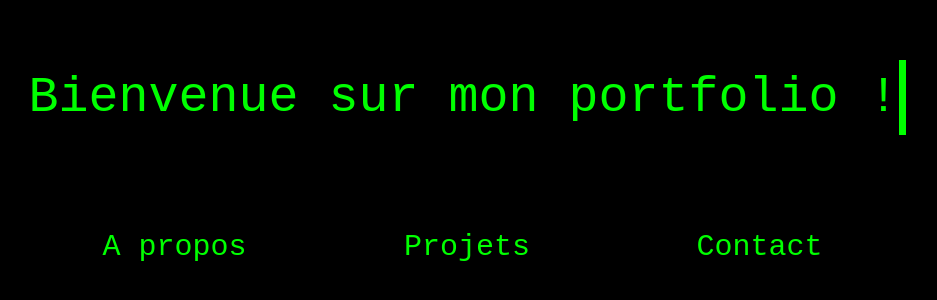
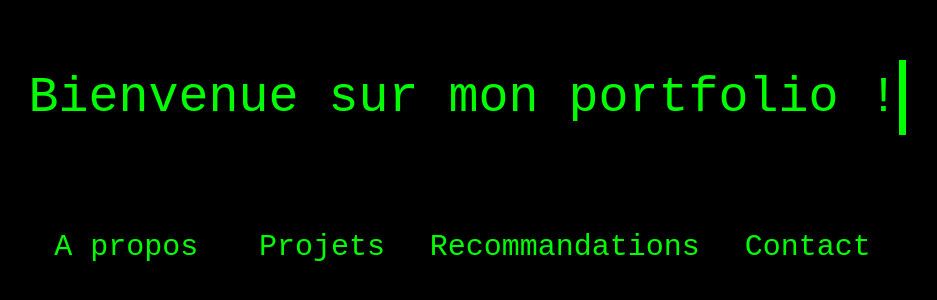
Before and after one commit to johanneclc/portfolio, a Next.js app in the folder portfolio-frontend/: page / in a window 1280 px wide. Shown: the part 230-530 px from the top of the page, without its empty margins (173-1110 px from the left). Built offline with nearby package versions, Linux system fonts and the light colour scheme.

Commit message:
create MenuHome component

```diff
--- a/portfolio-frontend/app/components/Home/home.tsx
+++ b/portfolio-frontend/app/components/Home/home.tsx
@@ -1,11 +1,11 @@
-import Menu from '../Menu/menu';
+import MenuHome from '../MenuHome/menu-home';
 import './home.css';
 
 export default function Home() {
   return (
       <div>
         <h1>Bienvenue sur mon portfolio !</h1>
-        <Menu />
+        <MenuHome />
       </div>
   );
 }
--- a/portfolio-frontend/app/components/Menu/menu.css
+++ b/portfolio-frontend/app/components/Menu/menu.css
@@ -1,38 +1,31 @@
 @import './../../globals.css';
+@import './../MenuHome/menu-home.css';
+
+body {
+    font-family: 'Courier New', Courier, monospace;
+}
 
 .menu {
+    background-color: #000;
+    color: #0f0;
+    padding: 10px 20px;
+    font-family: 'Courier New', Courier, monospace;
+    display: flex;
+    align-items: center;
+    position: fixed;
+    top: 0;
+    width: 100%;
+    z-index: 1000;
+  }
+
+.menu ul {
     display: flex;
     list-style-type: none;
     padding: 0;
-    width: 100%;
-    margin: 0 auto;
+    margin: 0;
+    justify-content: flex-start;
   }
 
   .menu li {
-    padding: 10px;
-    flex: 1;
-    text-align: center;
+    margin-right: 15px;
   }
-
-  .menu a {
-    color: #0f0;
-    text-decoration: none;
-    font-family: 'Courier New', Courier, monospace;
-    font-size: 30px;
-    transition: color 0.3s ease, text-shadow 0.3s ease;
-  }
-
-  .menu a:hover {
-    color: #fff;
-    text-shadow: 0 0 5px #0f0, 0 0 10px #0f0;
-  }
-
-  .menu a:active {
-    color: #0a0;
-  }
-
-  @keyframes fadeIn {
-    to {
-      opacity: 1;
-    }
-  }
--- a/portfolio-frontend/app/components/Menu/menu.tsx
+++ b/portfolio-frontend/app/components/Menu/menu.tsx
@@ -1,10 +1,10 @@
-import './menu.css';
+import "./menu.css";
 
-export default function Menu() {
-    return (
+export default function Menu() { return (
     <ul className="menu">
       <li><a href="/about">A propos</a></li>
       <li><a href="/projects">Projets</a></li>
+      <li><a href="/recommandations">Recommandations</a></li>
       <li><a href="/contact">Contact</a></li>
     </ul>
 );
--- /dev/null
+++ b/portfolio-frontend/app/components/MenuHome/menu-home.css
@@ -0,0 +1,38 @@
+@import './../../globals.css';
+
+.menu {
+    display: flex;
+    list-style-type: none;
+    padding: 0;
+    width: 100%;
+    margin: 0 auto;
+  }
+
+  .menu li {
+    padding: 10px;
+    flex: 1;
+    text-align: center;
+  }
+
+  .menu a {
+    color: #0f0;
+    text-decoration: none;
+    font-family: 'Courier New', Courier, monospace;
+    font-size: 30px;
+    transition: color 0.3s ease, text-shadow 0.3s ease;
+  }
+
+  .menu a:hover {
+    color: #fff;
+    text-shadow: 0 0 5px #0f0, 0 0 10px #0f0;
+  }
+
+  .menu a:active {
+    color: #0a0;
+  }
+
+  @keyframes fadeIn {
+    to {
+      opacity: 1;
+    }
+  }
--- /dev/null
+++ b/portfolio-frontend/app/components/MenuHome/menu-home.tsx
@@ -0,0 +1,12 @@
+import './menu-home.css';
+
+export default function MenuHome() {
+    return (
+        <ul className="menu">
+          <li><a href="/about">A propos</a></li>
+          <li><a href="/projects">Projets</a></li>
+          <li><a href="/recommandations">Recommandations</a></li>
+          <li><a href="/contact">Contact</a></li>
+        </ul>
+    );
+}
--- a/portfolio-frontend/app/contact/contact.css
+++ b/portfolio-frontend/app/contact/contact.css
@@ -1,5 +1,4 @@
 @import './../globals.css';
-
 
 body {
     font-family: 'Courier New', Courier, monospace;
@@ -80,28 +79,3 @@ body {
   transform: scale(1.2); /* Effet de zoom */
   color: #33ff33; /* Changement de couleur au survol */
 }
-
-.menu {
-    background-color: #000;
-    color: #0f0;
-    padding: 10px 20px;
-    font-family: 'Courier New', Courier, monospace;
-    display: flex;
-    align-items: center;
-    position: fixed;
-    top: 0;
-    width: 100%;
-    z-index: 1000;
-  }
-
-.menu ul {
-    display: flex;
-    list-style-type: none;
-    padding: 0;
-    margin: 0;
-    justify-content: flex-start;
-  }
-
-  .menu li {
-    margin-right: 15px;
-  }
--- a/portfolio-frontend/app/contact/page.tsx
+++ b/portfolio-frontend/app/contact/page.tsx
@@ -1,9 +1,9 @@
 'use client'
 
 import {  AiOutlineGithub, AiOutlineLinkedin, AiOutlineMail, AiOutlinePhone } from 'react-icons/ai';
-import Menu from '../components/Menu/menu';
 import './contact.css';
 import Banner from '../components/Banner/banner';
+import Menu from '../components/Menu/menu';
 
 export default function Contact() {
 
```
Lines whose indentation alone changed are shown as unchanged.
